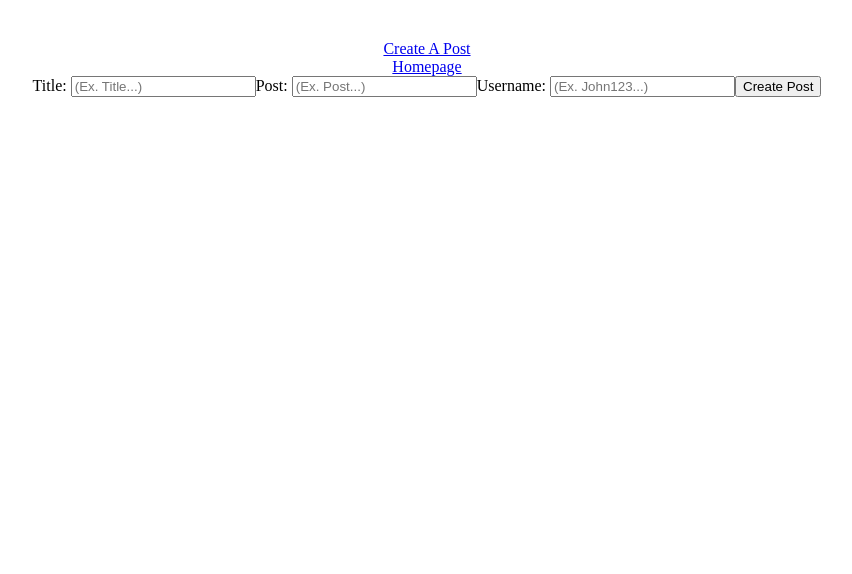
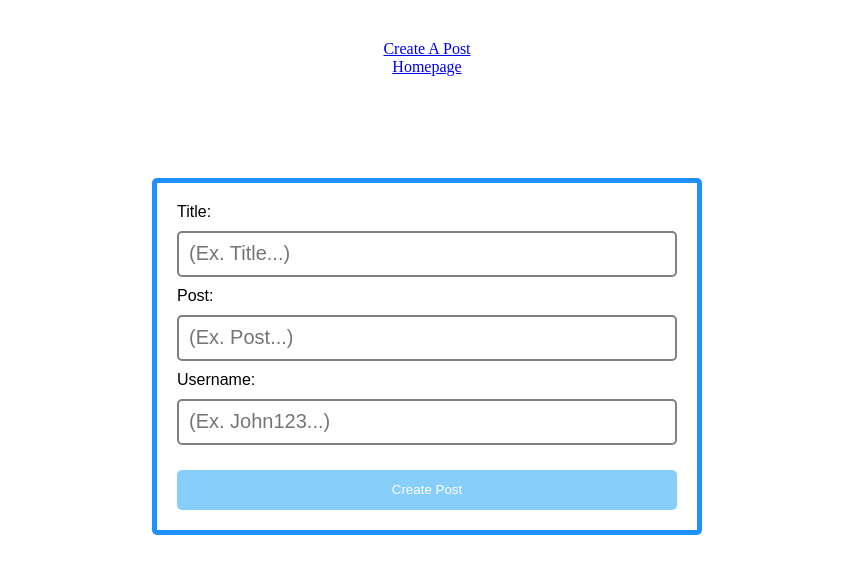
Before and after one commit to mihailo2001/blog-app, a React (Create React App) app in the folder client/: page /createpost in a window 1280 px wide. Shown: the top 574 px of the page, without its empty margins (213-1065 px from the left). Built offline with nearby package versions, Linux system fonts and the light colour scheme.

Commit message:
Update App.css to style CreatePost component.

```diff
--- a/client/src/App.css
+++ b/client/src/App.css
@@ -55,3 +55,52 @@
   border-bottom-left-radius: 10px;
   border-bottom-right-radius: 10px;
 }
+
+/* CREATE POST PAGE CSS */
+
+.createPostPage {
+  font-family: Arial, Helvetica, sans-serif;
+  width: 100vw;
+  height: 70vh;
+  display: flex;
+  justify-content: center;
+  align-items: center;
+}
+.formContainer {
+  display: flex;
+  flex-direction: column;
+  justify-content: center;
+  width: 500px;
+  height: auto;
+  padding: 20px;
+  border: 5px solid dodgerblue;
+  border-radius: 5px;
+}
+
+.formContainer #inputCreatePost {
+  height: 40px;
+  margin-top: 10px;
+  margin-bottom: 10px;
+  border: 2px solid grey;
+  border-radius: 5px;
+  padding-left: 10px;
+  font-size: 20px;
+}
+
+.formContainer button {
+  margin-top: 15px;
+  height: 40px;
+  border: none;
+  background-color: lightskyblue;
+  border-radius: 5px;
+  color: white;
+}
+
+.formContainer button:hover {
+  cursor: pointer;
+  background-color: dodgerblue;
+}
+
+span {
+  color: red;
+}
--- a/client/src/pages/CreatePost.js
+++ b/client/src/pages/CreatePost.js
@@ -1,11 +1,12 @@
 import React from 'react'
 import { Formik, Form, Field, ErrorMessages } from 'formik';
+import '../App.css'
 
 const CreatePost = () => {
   return (
     <div className='createPostPage'>
         <Formik>
-            <Form>
+            <Form className='formContainer'>
                 <label>Title: </label>
                 <Field
                     id="inputCreatePost"
```
